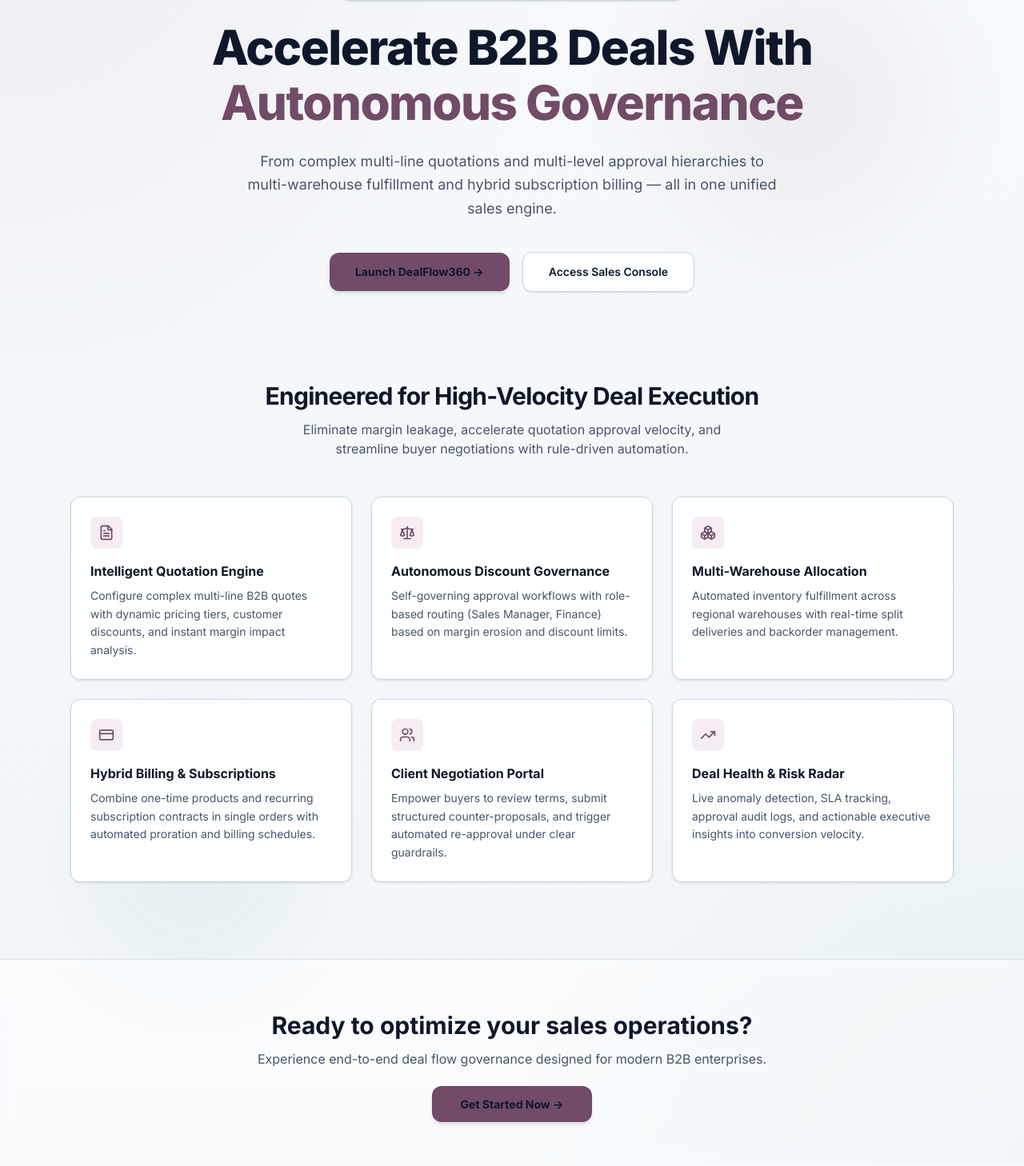
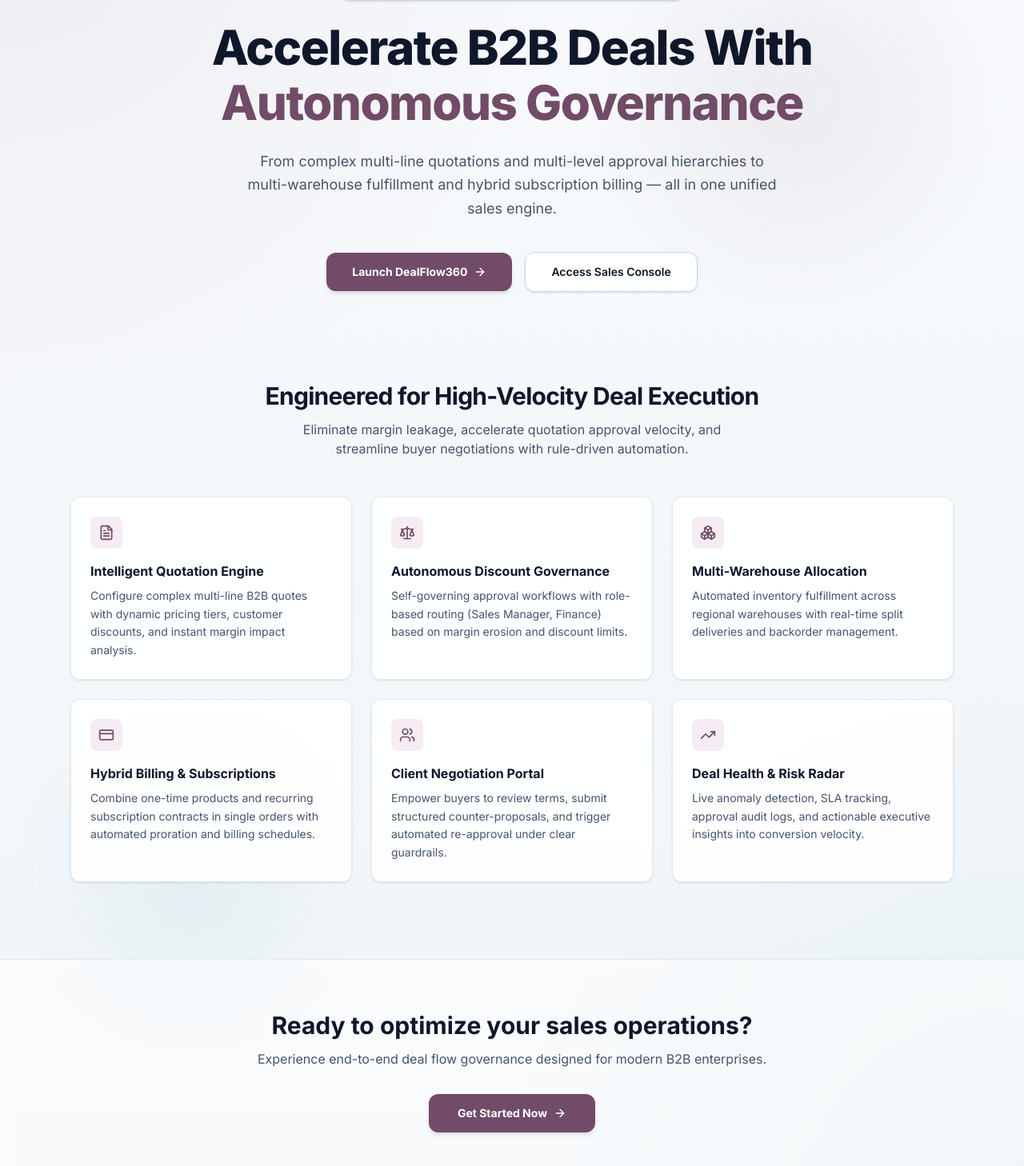
Before and after one commit to DevSingularity/fun-kar, a React (Vite) app in the folder client/: page / in a window 1280 px wide. Shown: the part 210-1668 px from the top of the page at 80% size. Built offline with nearby package versions, Linux system fonts and the light colour scheme; no server answers.

Commit message:
fix(css): enforce strict white text on all dark, primary, emerald, and rose action buttons

```diff
--- a/client/src/components/Button.jsx
+++ b/client/src/components/Button.jsx
@@ -21,11 +21,11 @@
 
 	const variantStyles = {
 		primary:
-			'bg-[var(--app-color-primary)] text-white hover:bg-[var(--app-color-primary-hover)] active:scale-95',
+			'bg-[#714b67] !text-white font-bold hover:bg-[#56324e] active:scale-95 shadow-xs',
 		secondary: 'bg-[var(--app-color-surface-elevated)] text-[var(--app-color-text)] border border-[var(--app-color-border)] hover:bg-[var(--app-color-canvas-glow)]',
 		tertiary: 'text-[var(--app-color-primary)] hover:bg-[var(--app-color-primary-soft)]',
-		danger: 'bg-red-600 text-white hover:bg-red-700 active:scale-95',
-		success: 'bg-green-600 text-white hover:bg-green-700 active:scale-95',
+		danger: 'bg-rose-600 !text-white font-bold hover:bg-rose-700 active:scale-95 shadow-xs',
+		success: 'bg-emerald-600 !text-white font-bold hover:bg-emerald-700 active:scale-95 shadow-xs',
 		ghost: 'bg-transparent text-(--app-color-text-muted) hover:bg-(--app-color-surface-elevated)',
 	};
 
--- a/client/src/index.css
+++ b/client/src/index.css
@@ -33,6 +33,34 @@
 a {
 	color: inherit;
 	text-decoration: none;
+}
+
+a.text-white,
+button.text-white,
+.text-white,
+[class*="text-white"] {
+	color: #ffffff !important;
+}
+
+button[class*="bg-[#714b67]"],
+button[class*="bg-slate-900"],
+button[class*="bg-slate-800"],
+button[class*="bg-emerald-600"],
+button[class*="bg-emerald-700"],
+button[class*="bg-rose-600"],
+button[class*="bg-rose-700"],
+button[class*="bg-amber-600"],
+button[class*="bg-purple-600"],
+a[class*="bg-[#714b67]"],
+a[class*="bg-slate-900"],
+a[class*="bg-slate-800"],
+a[class*="bg-emerald-600"],
+a[class*="bg-emerald-700"],
+a[class*="bg-rose-600"],
+a[class*="bg-rose-700"],
+a[class*="bg-(--app-color-primary)"],
+button[class*="bg-(--app-color-primary)"] {
+	color: #ffffff !important;
 }
 
 button,
--- a/client/src/pages/landing/LandingPage.jsx
+++ b/client/src/pages/landing/LandingPage.jsx
@@ -89,10 +89,11 @@
         </p>
 
         <div className="flex flex-col items-center gap-4 sm:flex-row sm:justify-center">
-          <Link to="/register" className="w-full sm:w-auto rounded-xl bg-(--app-color-primary) px-8 py-3.5 text-sm font-bold text-white shadow-md hover:bg-(--app-color-primary-hover) transition-all hover:scale-[1.02]">
-            Launch DealFlow360 →
+          <Link to="/register" className="w-full sm:w-auto inline-flex items-center justify-center gap-2 rounded-xl bg-[#714b67] px-8 py-3.5 text-sm font-bold !text-white shadow-md hover:bg-[#56324e] transition-all hover:scale-[1.02]">
+            <span>Launch DealFlow360</span>
+            <ArrowRight className="h-4 w-4 text-white" />
           </Link>
-          <Link to="/login" className="w-full sm:w-auto rounded-xl border border-(--app-color-border) bg-white/90 px-8 py-3.5 text-sm font-semibold text-(--app-color-text) shadow-sm backdrop-blur hover:bg-white transition-colors">
+          <Link to="/login" className="w-full sm:w-auto rounded-xl border border-slate-300 bg-white/90 px-8 py-3.5 text-sm font-semibold text-slate-800 shadow-sm backdrop-blur hover:bg-white transition-colors">
             Access Sales Console
           </Link>
         </div>
@@ -101,10 +102,10 @@
       {/* ── Features grid ── */}
       <section className="relative z-10 mx-auto max-w-6xl px-6 pb-24">
         <div className="text-center mb-12">
-          <h2 className="mb-3 text-2xl sm:text-3xl font-bold tracking-tight text-(--app-color-text)">
+          <h2 className="mb-3 text-2xl sm:text-3xl font-bold tracking-tight text-slate-900">
             Engineered for High-Velocity Deal Execution
           </h2>
-          <p className="mx-auto max-w-xl text-sm sm:text-base text-(--app-color-text-muted)">
+          <p className="mx-auto max-w-xl text-sm sm:text-base text-slate-600">
             Eliminate margin leakage, accelerate quotation approval velocity, and streamline buyer negotiations with rule-driven automation.
           </p>
         </div>
@@ -112,24 +113,25 @@
           {FEATURES.map((feat) => (
             <div
               key={feat.title}
-              className="rounded-xl border border-(--app-color-border) bg-white/90 p-6 shadow-sm backdrop-blur transition-all hover:shadow-md hover:border-(--app-color-primary)/30"
+              className="rounded-xl border border-slate-200 bg-white/90 p-6 shadow-sm backdrop-blur transition-all hover:shadow-md hover:border-[#714b67]/30"
             >
-              <div className="mb-4 p-2.5 w-10 h-10 rounded-lg bg-(--app-color-primary-soft) flex items-center justify-center">
-                <feat.icon className="h-5 w-5 text-(--app-color-primary)" />
+              <div className="mb-4 p-2.5 w-10 h-10 rounded-lg bg-[#f5edf3] flex items-center justify-center">
+                <feat.icon className="h-5 w-5 text-[#714b67]" />
               </div>
-              <h3 className="mb-2 text-base font-bold text-(--app-color-text)">{feat.title}</h3>
-              <p className="text-sm text-(--app-color-text-muted) leading-relaxed">{feat.desc}</p>
+              <h3 className="mb-2 text-base font-bold text-slate-900">{feat.title}</h3>
+              <p className="text-sm text-slate-600 leading-relaxed">{feat.desc}</p>
             </div>
           ))}
         </div>
       </section>
 
       {/* ── Bottom CTA ── */}
-      <section className="relative z-10 py-16 text-center border-t border-(--app-color-border)/60 bg-white/50 backdrop-blur">
-        <h2 className="mb-3 text-2xl sm:text-3xl font-bold text-(--app-color-text)">Ready to optimize your sales operations?</h2>
-        <p className="mb-8 text-sm sm:text-base text-(--app-color-text-muted)">Experience end-to-end deal flow governance designed for modern B2B enterprises.</p>
-        <Link to="/register" className="rounded-xl bg-(--app-color-primary) px-9 py-3.5 text-sm font-bold text-white shadow-md hover:bg-(--app-color-primary-hover) transition-all hover:scale-[1.02]">
-          Get Started Now →
+      <section className="relative z-10 py-16 text-center border-t border-slate-200 bg-white/50 backdrop-blur">
+        <h2 className="mb-3 text-2xl sm:text-3xl font-bold text-slate-900">Ready to optimize your sales operations?</h2>
+        <p className="mb-8 text-sm sm:text-base text-slate-600">Experience end-to-end deal flow governance designed for modern B2B enterprises.</p>
+        <Link to="/register" className="inline-flex items-center justify-center gap-2 rounded-xl bg-[#714b67] px-9 py-3.5 text-sm font-bold !text-white shadow-md hover:bg-[#56324e] transition-all hover:scale-[1.02]">
+          <span>Get Started Now</span>
+          <ArrowRight className="h-4 w-4 text-white" />
         </Link>
       </section>
     </div>
```
